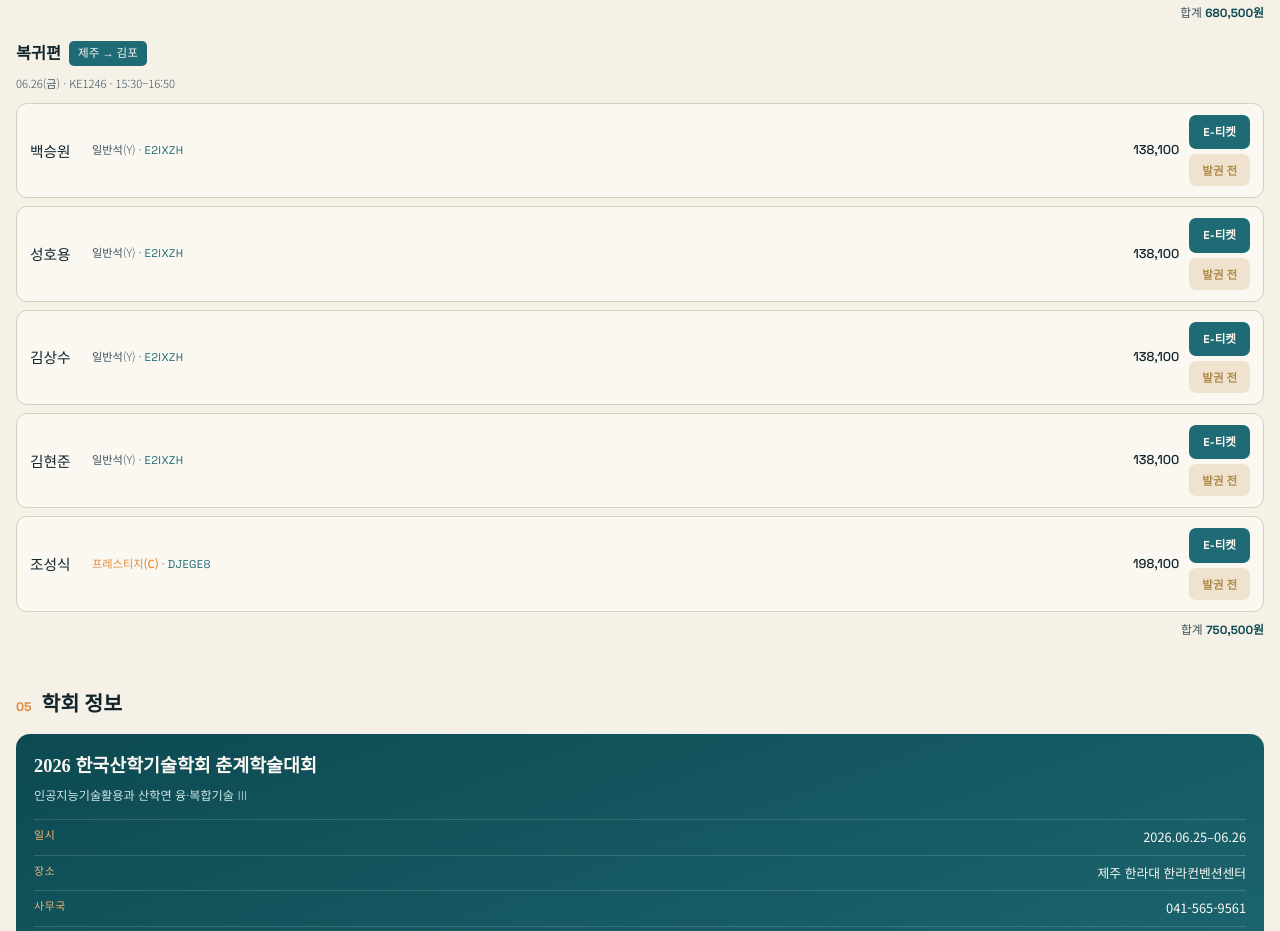
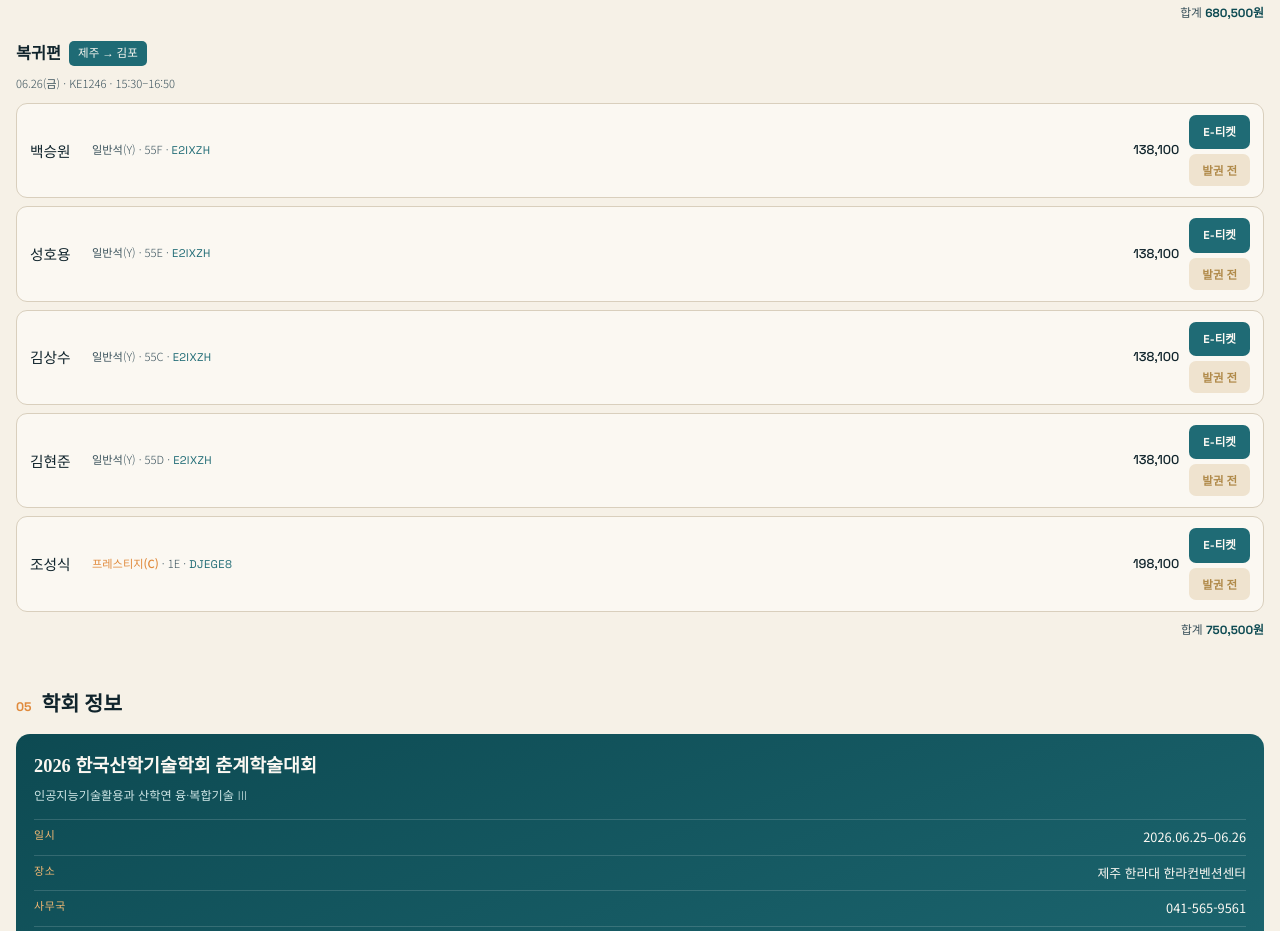
Before and after one commit to Hyunjoon0605/jeju, a plain HTML site: page index.html in a window 1280 px wide. Shown: the part 3215-4146 px from the top of the page. Drawn offline with Linux system fonts and the light colour scheme; no server answers; a web font is replaced by a local one.

Commit message:
Update index.html

```diff
--- a/index.html
+++ b/index.html
@@ -282,11 +282,11 @@
 
   <div class="fl-blk">
     <div class="fl-h"><span class="dir">복귀편</span><span class="rt">제주 → 김포</span><span class="dt">06.26(금) · KE1246 · 15:30–16:50</span></div>
-    <div class="pax"><span class="px-name">백승원</span><span class="px-meta">일반석(Y) · <span class="pnr">E2IXZH</span></span><span class="px-amt">138,100</span><div class="px-btns"><a class="tkbtn" href="eticket/e-Ticket_백승원_복귀편.pdf" target="_blank" rel="noopener">E-티켓</a><button class="bpbtn" data-bp="e-Ticket_백승원_복귀편" data-dep="2026-06-26T15:35:00+09:00">탑승권</button></div></div>
-    <div class="pax"><span class="px-name">성호용</span><span class="px-meta">일반석(Y) · <span class="pnr">E2IXZH</span></span><span class="px-amt">138,100</span><div class="px-btns"><a class="tkbtn" href="eticket/e-Ticket_성호용_복귀편.pdf" target="_blank" rel="noopener">E-티켓</a><button class="bpbtn" data-bp="e-Ticket_성호용_복귀편" data-dep="2026-06-26T15:35:00+09:00">탑승권</button></div></div>
-    <div class="pax"><span class="px-name">김상수</span><span class="px-meta">일반석(Y) · <span class="pnr">E2IXZH</span></span><span class="px-amt">138,100</span><div class="px-btns"><a class="tkbtn" href="eticket/e-Ticket_김상수_복귀편.pdf" target="_blank" rel="noopener">E-티켓</a><button class="bpbtn" data-bp="e-Ticket_김상수_복귀편" data-dep="2026-06-26T15:35:00+09:00">탑승권</button></div></div>
-    <div class="pax"><span class="px-name">김현준</span><span class="px-meta">일반석(Y) · <span class="pnr">E2IXZH</span></span><span class="px-amt">138,100</span><div class="px-btns"><a class="tkbtn" href="eticket/e-Ticket_김현준_복귀편.pdf" target="_blank" rel="noopener">E-티켓</a><button class="bpbtn" data-bp="e-Ticket_김현준_복귀편" data-dep="2026-06-26T15:35:00+09:00">탑승권</button></div></div>
-    <div class="pax"><span class="px-name">조성식</span><span class="px-meta"><span class="c">프레스티지(C)</span> · <span class="pnr">DJEGE8</span></span><span class="px-amt">198,100</span><div class="px-btns"><a class="tkbtn" href="eticket/e-Ticket_조성식_복귀편.pdf" target="_blank" rel="noopener">E-티켓</a><button class="bpbtn" data-bp="e-Ticket_조성식_복귀편" data-dep="2026-06-26T15:35:00+09:00">탑승권</button></div></div>
+    <div class="pax"><span class="px-name">백승원</span><span class="px-meta">일반석(Y) · 55F · <span class="pnr">E2IXZH</span></span><span class="px-amt">138,100</span><div class="px-btns"><a class="tkbtn" href="eticket/e-Ticket_백승원_복귀편.pdf" target="_blank" rel="noopener">E-티켓</a><button class="bpbtn" data-bp="e-Ticket_백승원_복귀편" data-dep="2026-06-26T15:35:00+09:00">탑승권</button></div></div>
+    <div class="pax"><span class="px-name">성호용</span><span class="px-meta">일반석(Y) · 55E · <span class="pnr">E2IXZH</span></span><span class="px-amt">138,100</span><div class="px-btns"><a class="tkbtn" href="eticket/e-Ticket_성호용_복귀편.pdf" target="_blank" rel="noopener">E-티켓</a><button class="bpbtn" data-bp="e-Ticket_성호용_복귀편" data-dep="2026-06-26T15:35:00+09:00">탑승권</button></div></div>
+    <div class="pax"><span class="px-name">김상수</span><span class="px-meta">일반석(Y) · 55C · <span class="pnr">E2IXZH</span></span><span class="px-amt">138,100</span><div class="px-btns"><a class="tkbtn" href="eticket/e-Ticket_김상수_복귀편.pdf" target="_blank" rel="noopener">E-티켓</a><button class="bpbtn" data-bp="e-Ticket_김상수_복귀편" data-dep="2026-06-26T15:35:00+09:00">탑승권</button></div></div>
+    <div class="pax"><span class="px-name">김현준</span><span class="px-meta">일반석(Y) · 55D · <span class="pnr">E2IXZH</span></span><span class="px-amt">138,100</span><div class="px-btns"><a class="tkbtn" href="eticket/e-Ticket_김현준_복귀편.pdf" target="_blank" rel="noopener">E-티켓</a><button class="bpbtn" data-bp="e-Ticket_김현준_복귀편" data-dep="2026-06-26T15:35:00+09:00">탑승권</button></div></div>
+    <div class="pax"><span class="px-name">조성식</span><span class="px-meta"><span class="c">프레스티지(C)</span> · 1E · <span class="pnr">DJEGE8</span></span><span class="px-amt">198,100</span><div class="px-btns"><a class="tkbtn" href="eticket/e-Ticket_조성식_복귀편.pdf" target="_blank" rel="noopener">E-티켓</a><button class="bpbtn" data-bp="e-Ticket_조성식_복귀편" data-dep="2026-06-26T15:35:00+09:00">탑승권</button></div></div>
     <div class="fl-sum">합계 <b>750,500원</b></div>
   </div>
 </section>
```
